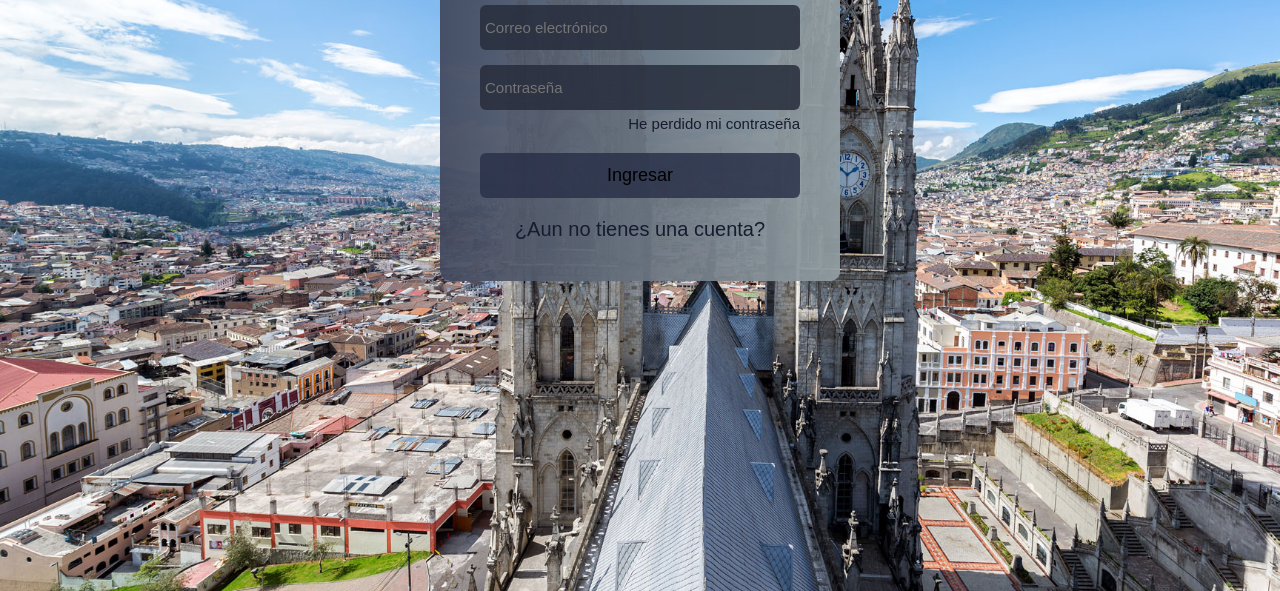
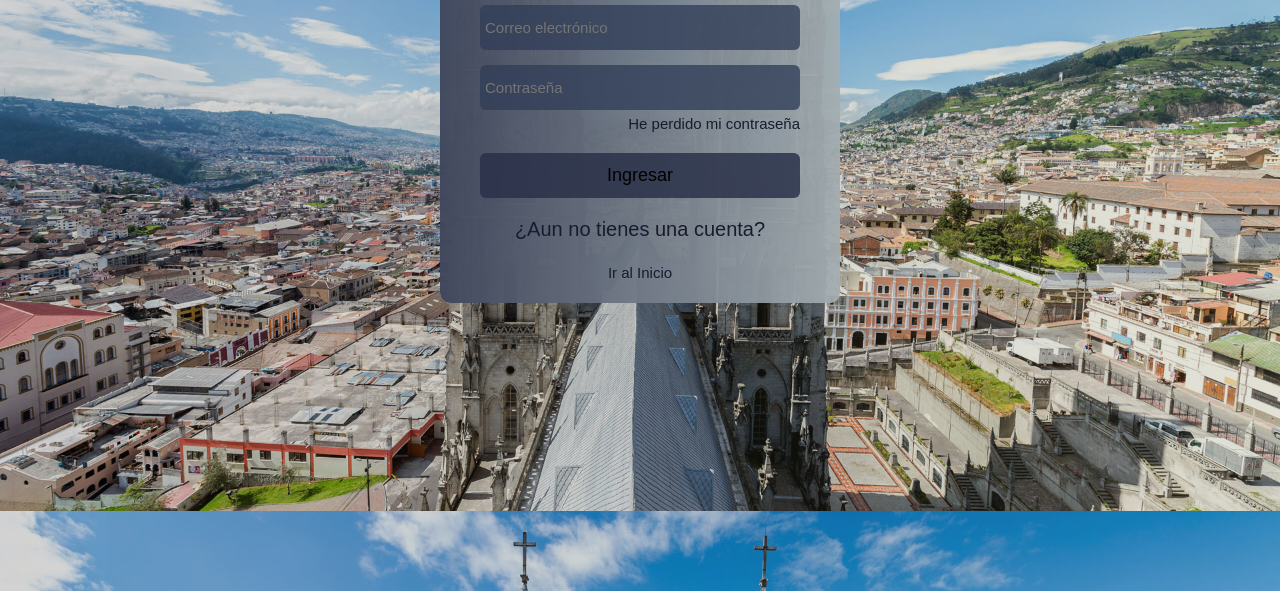
Before and after one commit to everjulian/PROYECTO, a plain HTML site: page login2.html in a window 1280 px wide. Shown: the part 209-800 px from the top of the page. Drawn offline with Linux system fonts and the light colour scheme.

Commit message:
Actualizacion del login 2

```diff
--- a/estilo.css
+++ b/estilo.css
@@ -5,7 +5,7 @@
 }
 
 body {
-    font-family: 'open sans';
+    font-family: sans-serif;
 }
 
 .contenedor {
@@ -29,7 +29,7 @@ header {
     width: 100%;
     height: 600px;
     background: #283048;
-    background: linear-gradient(to left, #85939888, #28304844),url(imagenes/perfil.jpg);
+    background: linear-gradient(to left, #8593988f, #283048d2),url(imagenes/perfil.jpg);
     background-size: cover;
     background-attachment: fixed;
     position: relative;
--- a/estilologin.css
+++ b/estilologin.css
@@ -6,9 +6,8 @@
 }
 
 body {
+    background: linear-gradient(to left, #72743c33, #0000002d), url(quito.jpg);
     background-size: cover;
-    background-attachment: fixed;
-    background-image: url(quito.jpg);
 }
 
 #body {
@@ -19,7 +18,7 @@ body {
 
 
 .div_form {
-    background-color: rgba(255, 255, 255, 0.616);
+    background-color: rgba(255, 255, 255, 0.788);
     width: 400px;
     margin: auto;
     border-radius: 10px;
@@ -28,11 +27,12 @@ body {
 .registro {
     width: 400px;
     background-color: rgb(255, 255, 255);
-    background: linear-gradient(to left, #859398d7, #283048d3);
+    background: linear-gradient(to left, #859398b4, #283048dc);
     padding: 40px;
+    padding-bottom: 20px;
     margin: auto;
     border-radius: 10px;
-    margin-top: 3vmin;
+    margin-top: 1.5vmin;
 }
 
 #registro2 {
@@ -47,7 +47,7 @@ body {
 
 .input_register {
     width: 100%;
-    background-color: #282e3ddc;
+    background-color: #313e58c7;
     height: 45px;
     margin-bottom: 15px;
     border-radius: 6px;
@@ -121,3 +121,8 @@ body {
     position: absolute;
     z-index: 1000;
 }
+
+#inicio {
+    font-size: 15px;
+    margin-bottom: 0px;
+}
--- a/login2.html
+++ b/login2.html
@@ -13,6 +13,7 @@
                 <p class="p_login-1"><a class="a_login-1" href="">He perdido mi contraseña</a></p>
                 <input type="submit" value="Ingresar" class="submit">
                 <p class="p_login"><a class="a_login" href="logn.html">¿Aun no tienes una cuenta?</a></p>
+                <p class="p_login"><a id="inicio" class="a_login" href="index.html">Ir al Inicio</a></p>
             </section>
         </div>
 </body>
```
Also changed, not shown: index.html (+1 -2 lines), logn.html (+1 -0 lines).
